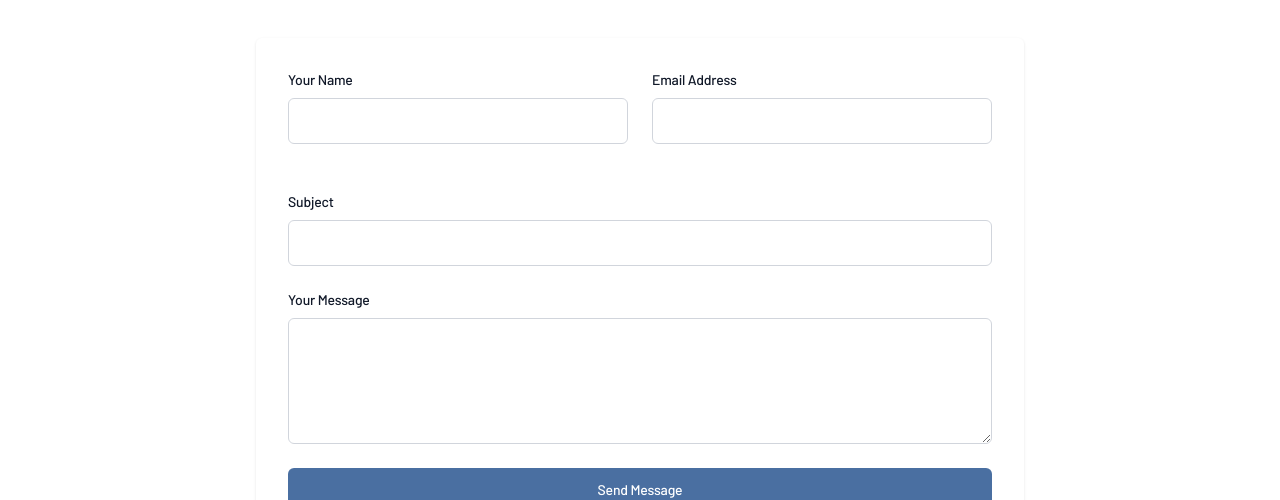
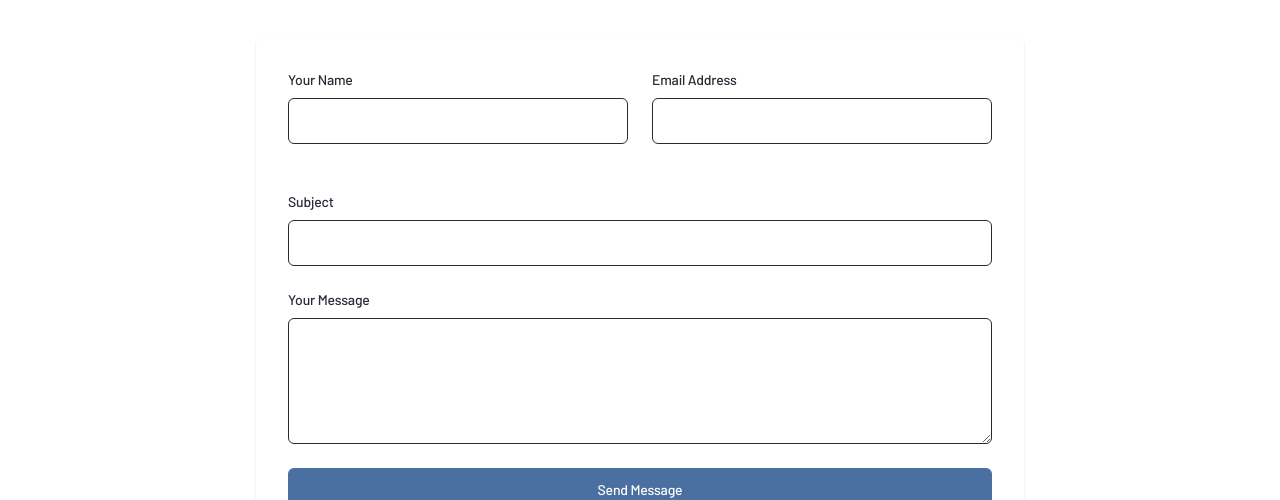
Before and after one commit to sealedloveproject/website, a Next.js app: page /contact in a window 1280 px wide. Shown: the part 262-762 px from the top of the page. Built offline with nearby package versions, Linux system fonts and the light colour scheme; no server answers; a web font is replaced by a local one.

Commit message:
/contact dark mode

```diff
--- a/src/app/contact/page.tsx
+++ b/src/app/contact/page.tsx
@@ -108,19 +108,19 @@ export default function ContactPage() {
         </div>
 
         {isSubmitted ? (
-          <div className="bg-green-50 border border-green-200 rounded-xl p-8 text-center" role="status" aria-live="polite">
-            <div className="inline-flex items-center justify-center w-16 h-16 rounded-full bg-green-100 text-green-600 mb-4">
+          <div className="bg-success/5 border border-success/20 rounded-xl p-8 text-center theme-transition" role="status" aria-live="polite">
+            <div className="inline-flex items-center justify-center w-16 h-16 rounded-full bg-success/10 text-success mb-4">
               <svg xmlns="http://www.w3.org/2000/svg" fill="none" viewBox="0 0 24 24" strokeWidth={2} stroke="currentColor" className="w-8 h-8" aria-hidden="true">
                 <path strokeLinecap="round" strokeLinejoin="round" d="M9 12.75L11.25 15 15 9.75M21 12a9 9 0 11-18 0 9 9 0 0118 0z" />
               </svg>
             </div>
-            <h2 className="text-2xl font-bold text-green-800 mb-2">{t('success.title')}</h2>
-            <p className="text-green-700 mb-6">
+            <h2 className="text-2xl font-bold text-success mb-2">{t('success.title')}</h2>
+            <p className="text-success/90 mb-6 theme-transition">
               {t('success.message')}
             </p>
             <button
               onClick={() => setIsSubmitted(false)}
-              className="px-6 py-2 bg-green-600 text-white rounded-lg hover:bg-green-700 transition-colors"
+              className="px-6 py-2 bg-success hover:bg-success/90 text-white rounded-lg transition-colors"
             >
               {t('success.button')}
             </button>
@@ -129,8 +129,8 @@ export default function ContactPage() {
           <div className="bg-card rounded-xl shadow-sm p-8">
             {/* General Error Message */}
             {generalError && (
-              <div className="mb-6 p-4 border border-red-400 bg-red-50 dark:bg-red-900/20 dark:border-red-800 rounded-lg">
-                <p className="text-red-600 dark:text-red-400 text-sm">{generalError}</p>
+              <div className="mb-6 p-4 border border-error/30 bg-error/5 rounded-lg theme-transition">
+                <p className="text-error text-sm">{generalError}</p>
               </div>
             )}
 
@@ -138,60 +138,60 @@ export default function ContactPage() {
               <div className="grid grid-cols-1 md:grid-cols-2 gap-6">
                 {/* Form Fields */}
                 <div className="mb-6">
-                  <label htmlFor="name" className="block mb-2 text-sm font-medium text-gray-900 dark:text-gray-100">{t('form.name.label')}</label>
+                  <label htmlFor="name" className="block mb-2 text-sm font-medium text-foreground theme-transition">{t('form.name.label')}</label>
                   <input
                     type="text"
                     id="name"
                     name="name"
                     value={formData.name}
                     onChange={handleChange}
-                    className={`bg-white dark:bg-gray-900 border ${errors.name ? 'border-red-500' : 'border-gray-300 dark:border-gray-700'} text-gray-900 dark:text-gray-100 text-sm rounded-lg focus:ring-blue-500 focus:border-blue-500 block w-full p-3`}
+                    className={`bg-background border ${errors.name ? 'border-error' : 'border-input'} text-foreground text-sm rounded-lg focus:ring-primary focus:border-primary block w-full p-3 theme-transition`}
                     required
                   />
-                  {errors.name && <p className="mt-2 text-sm text-red-600 dark:text-red-500">{errors.name}</p>}
+                  {errors.name && <p className="mt-2 text-sm text-error">{errors.name}</p>}
                 </div>
 
                 <div className="mb-6">
-                  <label htmlFor="email" className="block mb-2 text-sm font-medium text-gray-900 dark:text-gray-100">{t('form.email.label')}</label>
+                  <label htmlFor="email" className="block mb-2 text-sm font-medium text-foreground theme-transition">{t('form.email.label')}</label>
                   <input
                     type="email"
                     id="email"
                     name="email"
                     value={formData.email}
                     onChange={handleChange}
-                    className={`bg-white dark:bg-gray-900 border ${errors.email ? 'border-red-500' : 'border-gray-300 dark:border-gray-700'} text-gray-900 dark:text-gray-100 text-sm rounded-lg focus:ring-blue-500 focus:border-blue-500 block w-full p-3`}
+                    className={`bg-background border ${errors.email ? 'border-error' : 'border-input'} text-foreground text-sm rounded-lg focus:ring-primary focus:border-primary block w-full p-3 theme-transition`}
                     required
                   />
-                  {errors.email && <p className="mt-2 text-sm text-red-600 dark:text-red-500">{errors.email}</p>}
+                  {errors.email && <p className="mt-2 text-sm text-error">{errors.email}</p>}
                 </div>
               </div>
 
               <div className="mb-6">
-                <label htmlFor="subject" className="block mb-2 text-sm font-medium text-gray-900 dark:text-gray-100">{t('form.subject.label')}</label>
+                <label htmlFor="subject" className="block mb-2 text-sm font-medium text-foreground theme-transition">{t('form.subject.label')}</label>
                 <input
                   type="text"
                   id="subject"
                   name="subject"
                   value={formData.subject}
                   onChange={handleChange}
-                  className={`bg-white dark:bg-gray-900 border ${errors.subject ? 'border-red-500' : 'border-gray-300 dark:border-gray-700'} text-gray-900 dark:text-gray-100 text-sm rounded-lg focus:ring-blue-500 focus:border-blue-500 block w-full p-3`}
+                  className={`bg-background border ${errors.subject ? 'border-error' : 'border-input'} text-foreground text-sm rounded-lg focus:ring-primary focus:border-primary block w-full p-3 theme-transition`}
                   required
                 />
-                {errors.subject && <p className="mt-2 text-sm text-red-600 dark:text-red-500">{errors.subject}</p>}
+                {errors.subject && <p className="mt-2 text-sm text-error">{errors.subject}</p>}
               </div>
 
               <div className="mb-6">
-                <label htmlFor="message" className="block mb-2 text-sm font-medium text-gray-900 dark:text-gray-100">{t('form.message.label')}</label>
+                <label htmlFor="message" className="block mb-2 text-sm font-medium text-foreground theme-transition">{t('form.message.label')}</label>
                 <textarea
                   id="message"
                   name="message"
                   rows={5}
                   value={formData.message}
                   onChange={handleChange}
-                  className={`bg-white dark:bg-gray-900 border ${errors.message ? 'border-red-500' : 'border-gray-300 dark:border-gray-700'} text-gray-900 dark:text-gray-100 text-sm rounded-lg focus:ring-blue-500 focus:border-blue-500 block w-full p-3`}
+                  className={`bg-background border ${errors.message ? 'border-error' : 'border-input'} text-foreground text-sm rounded-lg focus:ring-primary focus:border-primary block w-full p-3 theme-transition`}
                   required
                 />
-                {errors.message && <p className="mt-2 text-sm text-red-600 dark:text-red-500">{errors.message}</p>}
+                {errors.message && <p className="mt-2 text-sm text-error">{errors.message}</p>}
               </div>
 
               <div>
@@ -221,7 +221,7 @@ export default function ContactPage() {
         )}
 
         <div className="mt-12 grid grid-cols-1 gap-8">
-          <div className="bg-card p-6 rounded-xl text-center">
+          <div className="bg-card p-6 rounded-xl text-center theme-transition">
             <div className="inline-flex items-center justify-center w-12 h-12 rounded-full bg-primary/10 text-primary mb-4">
               <svg xmlns="http://www.w3.org/2000/svg" fill="none" viewBox="0 0 24 24" strokeWidth={1.5} stroke="currentColor" className="w-6 h-6" aria-hidden="true">
                 <path strokeLinecap="round" strokeLinejoin="round" d="M9.879 7.519c1.171-1.025 3.071-1.025 4.242 0 1.172 1.025 1.172 2.687 0 3.712-.203.179-.43.326-.67.442-.745.361-1.45.999-1.45 1.827v.75M21 12a9 9 0 11-18 0 9 9 0 0118 0zm-9 5.25h.008v.008H12v-.008z" />
```
